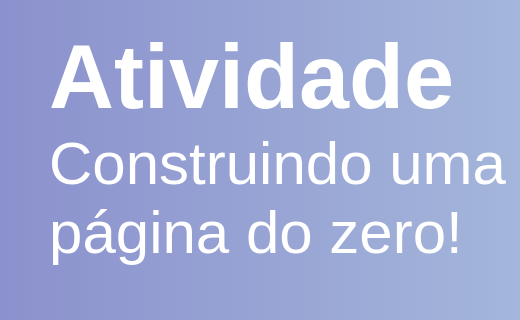
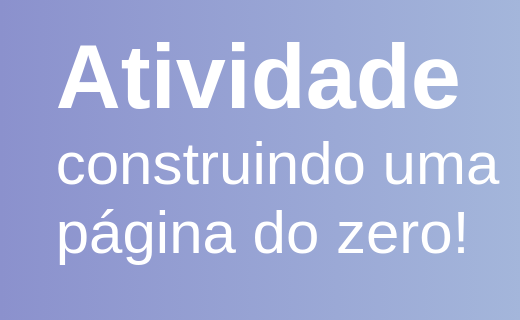
Before and after one commit to Richardmeloraatz/richard-de-melo---Copia, a plain HTML site: page projeto/index.html in a window 1280 px wide. Shown: the part 254-574 px from the top of the page, 0-520 px from the left. Drawn offline with Linux system fonts and the light colour scheme.

Commit message:
alterei meu projeto html

```diff
--- a/projeto/index.html
+++ b/projeto/index.html
@@ -13,7 +13,7 @@
         <div class="texts">
             <h1>Atividade </h1>
             <h2>
-              Construindo uma
+              construindo uma
              <br>
               página do zero!
             </h2>
```
